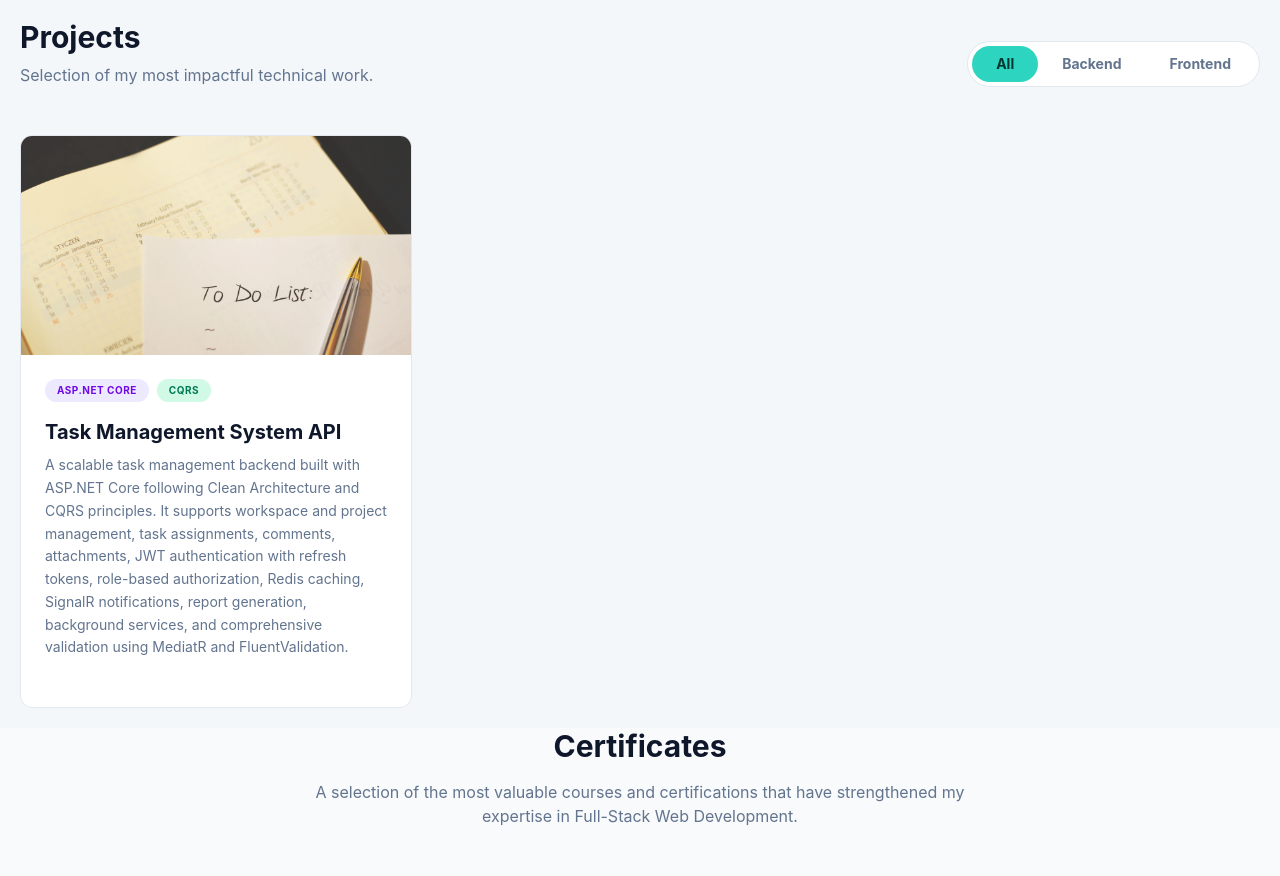
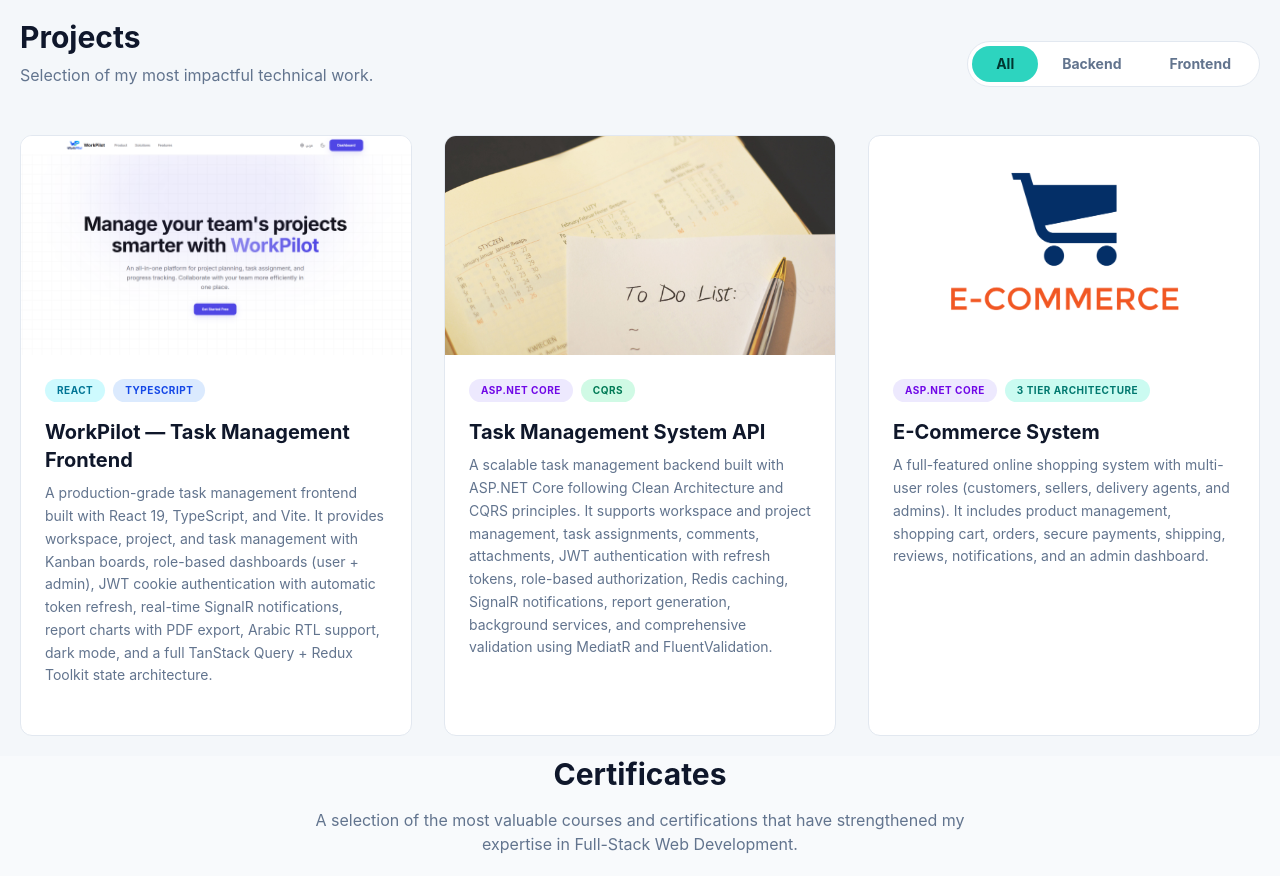
Before and after one commit to HamdyCS/ai-portfolio, a React (Vite) app: page / in a window 1280 px wide. Shown: the part 1980-2856 px from the top of the page. Built offline with nearby package versions, Linux system fonts and the light colour scheme; a web font is replaced by a local one.

Commit message:
fix(projects-section): show top 3 projects sorted by technology count
Filtering by featured only hid most projects. Show all projects sorted by technologies count (top 3), filtered by category when a specific filter is active.

```diff
--- a/src/components/sections/ProjectsSection.tsx
+++ b/src/components/sections/ProjectsSection.tsx
@@ -31,8 +31,13 @@ export function ProjectsSection() {
 
   const filteredProjects =
     activeFilter === "all"
-      ? projects.filter((p) => p.featured)
-      : projects.filter((p) => p.category === activeFilter && p.featured);
+      ? projects
+          .sort((a, b) => b.technologies.length - a.technologies.length)
+          .slice(0, 3)
+      : projects
+          .filter((p) => p.category === activeFilter)
+          .sort((a, b) => b.technologies.length - a.technologies.length)
+          .slice(0, 3);
 
   return (
     <section
```
